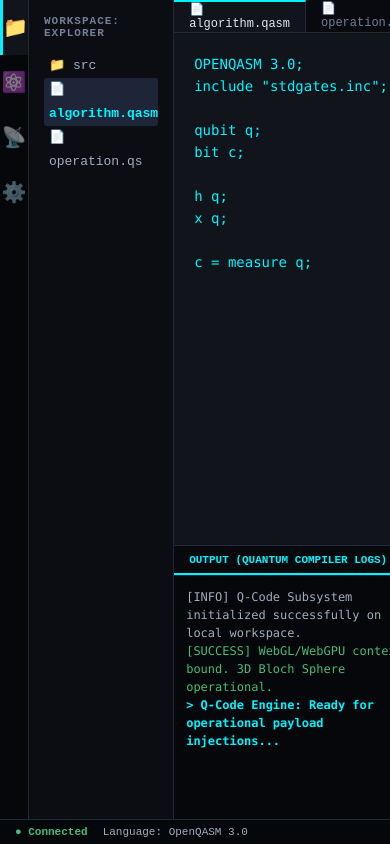
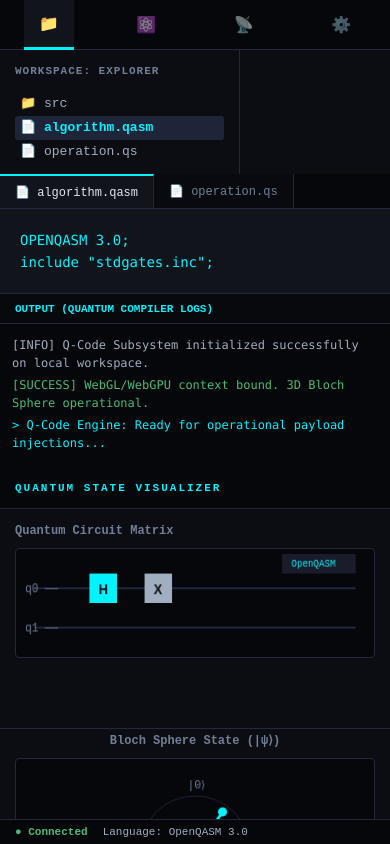
Before and after one commit to yagizyagli/q-code, a website built with Vite: page index.html in a window 390 px wide. Built offline with nearby package versions, Linux system fonts and the light colour scheme.

Commit message:
Update style.css

```diff
--- a/src/style.css
+++ b/src/style.css
@@ -1,4 +1,4 @@
-/* Q-Code IDE - Enterprise UX Style Architecture Sheet */
+/* Q-Code IDE - Enterprise UX Style Architecture Sheet with Mobile Responsiveness */
 :root {
   --bg-darkest: #06070a;
   --bg-darker: #0c0d12;
@@ -10,18 +10,20 @@
 }
 
 * { box-sizing: border-box; margin: 0; padding: 0; }
-body { font-family: 'Fira Code', monospace; background-color: var(--bg-darkest); color: var(--text-main); overflow: hidden; width: 100vw; height: 100vh; }
+body { font-family: 'Fira Code', monospace; background-color: var(--bg-darkest); color: var(--text-main); overflow-x: hidden; width: 100vw; height: 100vh; }
 
+/* Desktop Master Layout Layout */
 #app { display: flex; width: 100vw; height: calc(100vh - 25px); background-color: var(--bg-darker); }
 
-/* Left Activity Sidebar */
-.sidebar { width: 55px; height: 100%; background-color: var(--bg-darkest); border-right: 1px solid var(--border-color); display: flex; flex-direction: column; }
-.activity-bar .icon { width: 100%; height: 55px; display: flex; align-items: center; justify-content: center; cursor: pointer; font-size: 20px; transition: all 0.2s; opacity: 0.5; }
+/* Left Activity Sidebar Component */
+.sidebar { width: 55px; height: 100%; background-color: var(--bg-darkest); border-right: 1px solid var(--border-color); display: flex; flex-direction: column; flex-shrink: 0; }
+.activity-bar { display: flex; flex-direction: column; width: 100%; }
+.activity-bar .icon { width: 100%; height: 55px; display: flex; align-items: center; justify-content: center; opacity: 0.5; cursor: pointer; transition: all 0.2s; }
 .activity-bar .icon:hover, .activity-bar .icon.active { opacity: 1; background-color: var(--bg-dark); }
 .activity-bar .icon.active { border-left: 3px solid var(--accent-cyan); }
 
-/* Workspace Folder Explorer Tree */
-.workspace-panel { width: 240px; height: 100%; background-color: var(--bg-darker); border-right: 1px solid var(--border-color); display: flex; flex-direction: column; padding-top: 10px; }
+/* Workspace Folder Explorer Tree Side-Panel */
+.workspace-panel { width: 240px; height: 100%; background-color: var(--bg-darker); border-right: 1px solid var(--border-color); display: flex; flex-direction: column; padding-top: 10px; flex-shrink: 0; }
 .panel-section-title { font-size: 11px; font-weight: 800; color: #718096; padding: 5px 15px; letter-spacing: 1px; }
 .folder-tree { padding: 10px 15px; font-size: 13px; line-height: 24px; color: #a0aec0; }
 .tree-item { cursor: pointer; padding-left: 5px; border-radius: 3px; }
@@ -30,36 +32,97 @@ body { font-family: 'Fira Code', monospace; background-color: var(--bg-darkest);
 .compiler-status-box { margin: 10px 15px; padding: 12px; background: var(--bg-darkest); border: 1px solid var(--border-color); border-radius: 4px; font-size: 12px; }
 .status-row { display: flex; justify-content: space-between; margin-bottom: 6px; color: #a0aec0; }
 
-/* Mid Central Matrix (Split View Editor + Terminal) */
-.main-work-matrix { flex: 1; height: 100%; display: flex; flex-direction: column; background: var(--bg-dark); }
+/* Mid Central Productive Matrix Components */
+.main-work-matrix { flex: 1; height: 100%; display: flex; flex-direction: column; background: var(--bg-dark); min-width: 0; }
 .editor-container { flex: 6; width: 100%; display: flex; flex-direction: column; position: relative; border-bottom: 1px solid var(--border-color); }
 .tab-bar { height: 35px; width: 100%; background: var(--bg-darkest); display: flex; border-bottom: 1px solid var(--border-color); }
 .tab { padding: 0 15px; height: 100%; display: flex; align-items: center; font-size: 12px; color: #718096; border-right: 1px solid var(--border-color); cursor: pointer; background: #090a0f; }
 .tab.active { background: var(--bg-dark); color: var(--text-main); border-top: 2px solid var(--accent-cyan); }
-.close-tab { margin-left: 8px; font-size: 14px; opacity: 0.5; }
-.close-tab:hover { opacity: 1; color: #f56565; }
-#monaco-root { width: 100%; flex: 1; }
 
-/* Integrated Output Terminal */
-.terminal-panel { flex: 3; width: 100%; background: var(--bg-darkest); display: flex; flex-direction: column; }
+/* Integrated Output Terminal Layout */
+.terminal-panel { flex: 3; width: 100%; background: var(--bg-darkest); display: flex; flex-direction: column; min-height: 120px; }
 .terminal-tabs { height: 30px; display: flex; border-bottom: 1px solid var(--border-color); background: #08090d; }
-.term-tab { padding: 0 15px; font-size: 11px; font-weight: bold; color: #4a5568; display: flex; align-items: center; cursor: pointer; }
-.term-tab.active { color: var(--accent-cyan); border-bottom: 2px solid var(--accent-cyan); }
-.terminal-body { flex: 1; padding: 12px; overflow-y: auto; font-family: 'Consolas', monospace; font-size: 12px; line-height: 18px; }
+.term-tab { padding: 0 15px; font-size: 11px; font-weight: bold; color: var(--accent-cyan); display: flex; align-items: center; }
+.terminal-body { flex: 1; padding: 12px; overflow-y: auto; font-family: 'Consolas', monospace; font-size: 12px; line-height: 18px; color: #a0aec0; }
+.log-line { margin-bottom: 4px; }
 .log-line.info { color: #a0aec0; }
 .log-line.success { color: #48bb78; }
 .log-line.warning { color: #ecc94b; }
-.log-line.cmd { color: var(--accent-cyan); font-weight: bold; }
+.log-line.cmd { color: var(--accent-cyan); }
 
-/* Right Telemetry Sidebar Panel */
-.visualization-panel { width: 400px; height: 100%; background-color: var(--bg-darker); border-left: 1px solid var(--border-color); display: flex; flex-direction: column; }
+/* Right Telemetry Sidebar Visualization Panel */
+.visualization-panel { width: 400px; height: 100%; background-color: var(--bg-darker); border-left: 1px solid var(--border-color); display: flex; flex-direction: column; flex-shrink: 0; }
 .panel-header { padding: 14px 15px; background-color: var(--bg-darkest); font-size: 11px; font-weight: 800; letter-spacing: 2px; color: var(--accent-cyan); border-bottom: 1px solid var(--border-color); }
 .panel-section { flex: 1; padding: 15px; border-bottom: 1px solid var(--border-color); display: flex; flex-direction: column; overflow: hidden; }
-.panel-section h3 { margin-bottom: 10px; font-size: 12px; color: #718096; letter-spacing: 1px; }
-#circuit-output canvas { width: 100%; height: 110px; background: var(--bg-darkest); border: 1px solid var(--border-color); border-radius: 4px; }
-#bloch-output canvas { width: 100% !important; height: 100% !important; max-height: 240px; }
+.panel-section h3 { margin-bottom: 10px; font-size: 12px; color: #718096; }
 
 /* System Status Bar Component */
-.status-bar-wrapper { height: 25px; width: 100vw; background: var(--bg-darkest); border-top: 1px solid var(--border-color); display: flex; justify-content: space-between; align-items: center; padding: 0 15px; font-size: 11px; color: #a0aec0; }
-.status-left, .status-right { display: flex; gap: 15px; }
-.status-item.green { color: #48bb78; font-weight: bold; }
+.status-bar-wrapper { height: 25px; width: 100vw; background: var(--bg-darkest); border-top: 1px solid var(--border-color); display: flex; align-items: center; padding: 0 15px; font-size: 11px; color: #a0aec0; position: fixed; bottom: 0; left: 0; }
+.status-left { display: flex; }
+.status-item.green { color: #48bb78; font-weight: bold; margin-right: 15px; }
+
+/* ----------------------------------------------------------------------------------------------- */
+/* ULTRA RESPONSIVE CROSS-PLATFORM MEDIA QUERIES (Mobile & Tablet Enforcement Matrix) */
+/* ----------------------------------------------------------------------------------------------- */
+
+@media (max-width: 1024px) {
+  /* Tablet Breakpoint Profile: Scale down visualization widths */
+  .visualization-panel { width: 320px; }
+  .workspace-panel { width: 200px; }
+}
+
+@media (max-width: 768px) {
+  /* Mobile Phone Breakpoint Profile: Core Grid Overwrite */
+  #app {
+    flex-direction: column; /* Stacks all sidebar layouts vertically */
+    height: auto;
+    overflow-y: auto; /* Enables master viewport scrolling on mobile screens */
+    padding-bottom: 25px; /* Prevention spacer layout for status-bar positioning */
+  }
+
+  /* Horizontal layout alignment transformations for secondary nav assets */
+  .sidebar {
+    width: 100vw;
+    height: 50px;
+    border-right: none;
+    border-bottom: 1px solid var(--border-color);
+  }
+  .activity-bar {
+    flex-direction: row;
+    height: 100%;
+    justify-content: space-around;
+  }
+  .activity-bar .icon {
+    width: 50px;
+    height: 50px;
+  }
+  .activity-bar .icon.active {
+    border-left: none;
+    border-bottom: 3px solid var(--accent-cyan);
+  }
+
+  /* Expansion overrides to drop absolute spatial widths */
+  .workspace-panel {
+    width: 100vw;
+    height: auto;
+    border-right: none;
+    border-bottom: 1px solid var(--border-color);
+    padding-bottom: 15px;
+  }
+
+  .main-work-matrix {
+    width: 100vw;
+    height: 500px; /* Locked execution field block boundary limits */
+  }
+
+  .visualization-panel {
+    width: 100vw;
+    height: auto;
+    border-left: none;
+  }
+
+  .panel-section {
+    height: 220px;
+    flex: none;
+  }
+}
```
